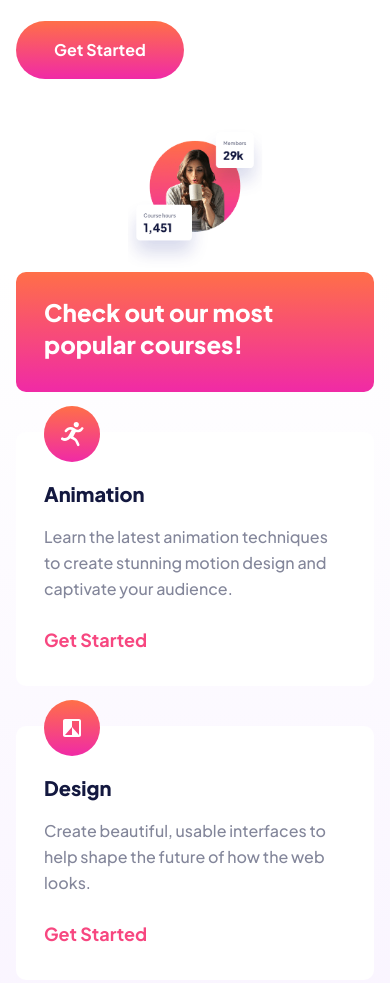
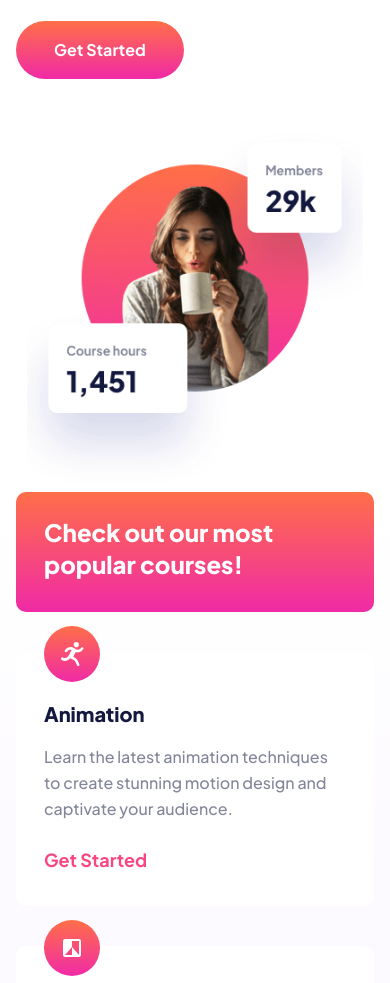
Before and after one commit to flaviare1s/skilled-elearning-landing-page, a website: page src/index.html in a window 390 px wide. Shown: the part 325-1308 px from the top of the page. Drawn offline with Linux system fonts and the light colour scheme.

Commit message:
I'm adjusting it to be responsive.

```diff
--- a/src/index.html
+++ b/src/index.html
@@ -33,14 +33,14 @@
           </p>
           <button class="py-4 px-[38px] xl:px-8 rounded-[31px] bg-gradient-to-b from-top_bg1 to-bot_bg1 hover:opacity-50 text-white font-bold text-base xl:text-lg leading-[26px] xl:leading-[28px] mb-[46px]">Get Started</button>
         </div>
-        <div class="w-[40%]">
+        <div class="w-full md:w-[40%]">
           <img class="md:hidden xl:hidden w-full" src="../assets/image-hero-mobile.png" alt="Image Hero">
           <img class="hidden md:block xl:hidden absolute right-[-40%] top-[-50%] lg:right-[-25%]" src="../assets/image-hero-tablet.png" alt="Image Hero">
           <img class="hidden xl:block absolute right-[-28%] top-[-50%] overflow-x-hidden" src="../assets/image-hero-desktop.png" alt="Image Hero">
         </div>
       </section>
 
-      <section class="bg-gradient-to-b from-white to-purple-100 pb-[90px] md:pb-[86px] xl:pb-[140px] md:mt-[134px]">
+      <section class="bg-gradient-to-b from-white to-purple-100 pb-[90px] md:pb-[86px] xl:pb-[140px] md:mt-[134px] 2xl:mt-[234px]">
         <div class="px-4 md:px-10 xl:px-[165px] grid grid-cols-1 md:grid-cols-2 xl:grid-cols-3 gap-10">
           <div class="bg-gradient-to-b from-top_bg1 to-bot_bg1 rounded-[10px] px-7 md:px-8 pt-6 pb-8 text-white font-extrabold text-2xl leading-[32px] xl:text-[32px] xl:leading-[40px]">
             Check out our most popular courses!
```
Also changed, not shown: src/output.css.
